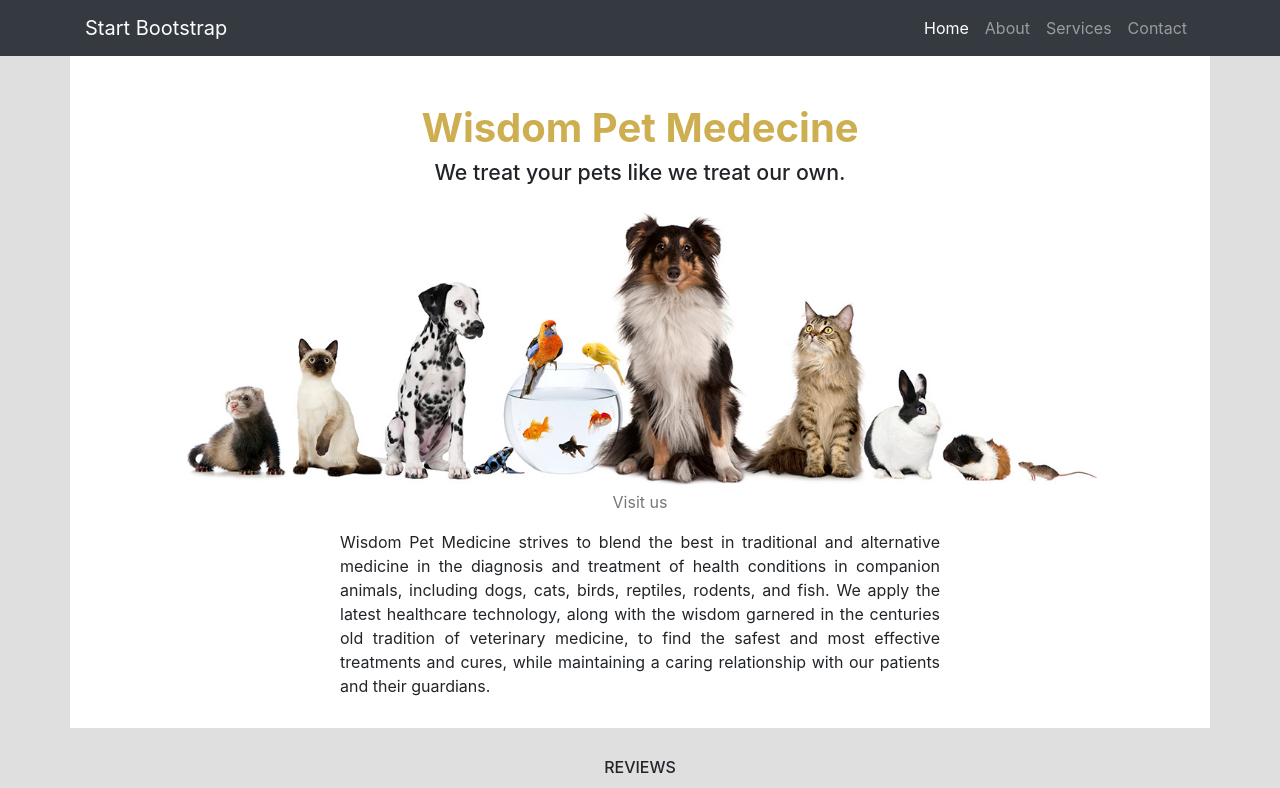
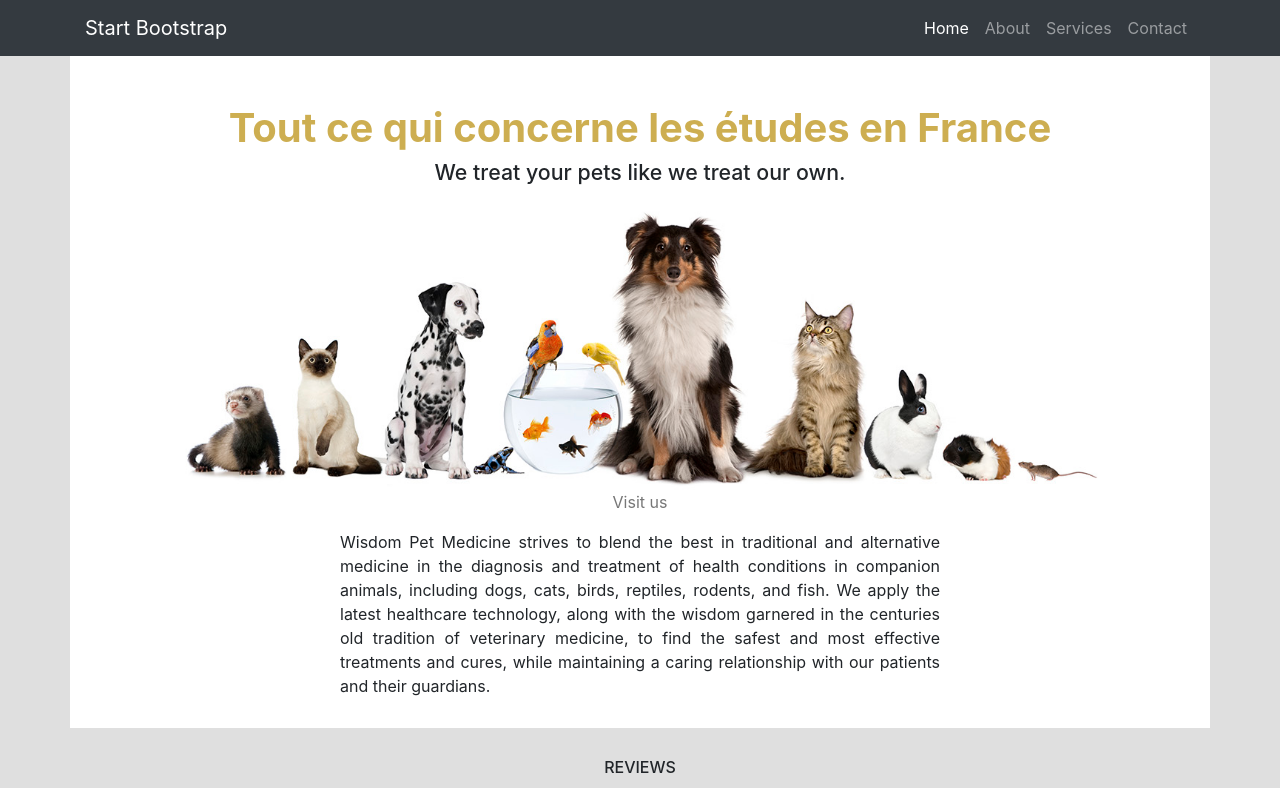
Before and after one commit to yk-david/wisdom-pets, a website: page index.html in a window 1280 px wide. Shown: the top 788 px of the page. Drawn offline with Linux system fonts and the light colour scheme.

Commit message:
Title changing
Title changing

```diff
--- a/index.html
+++ b/index.html
@@ -8,7 +8,7 @@
   <meta name="description" content="">
   <meta name="author" content="">
 
-  <title>Bare - Start Bootstrap Template</title>
+  <title>프랑스 유학</title>
 
   <!-- Bootstrap core CSS -->
   <link href="vendor/bootstrap/css/bootstrap.min.css" rel="stylesheet">
@@ -56,7 +56,7 @@
   <div class="container">
     <div class="row" style="background-color:white">
       <div class="col-lg-12 text-center">
-        <h1 class="mt-5" style="color: #cdae51; font-weight: bold;">Wisdom Pet Medecine</h1>
+        <h1 class="mt-5" style="color: #cdae51; font-weight: bold;">Tout ce qui concerne les études en France</h1>
         <h2 style="font-size: 16pt;">We treat your pets like we treat our own.</h2>
         <img src="images\all-animals.jpg" style="width: 100%">
         <p><a href="#" style="text-align: center; padding-top: 30px; color: #777777;">Visit us</a></p>
```
